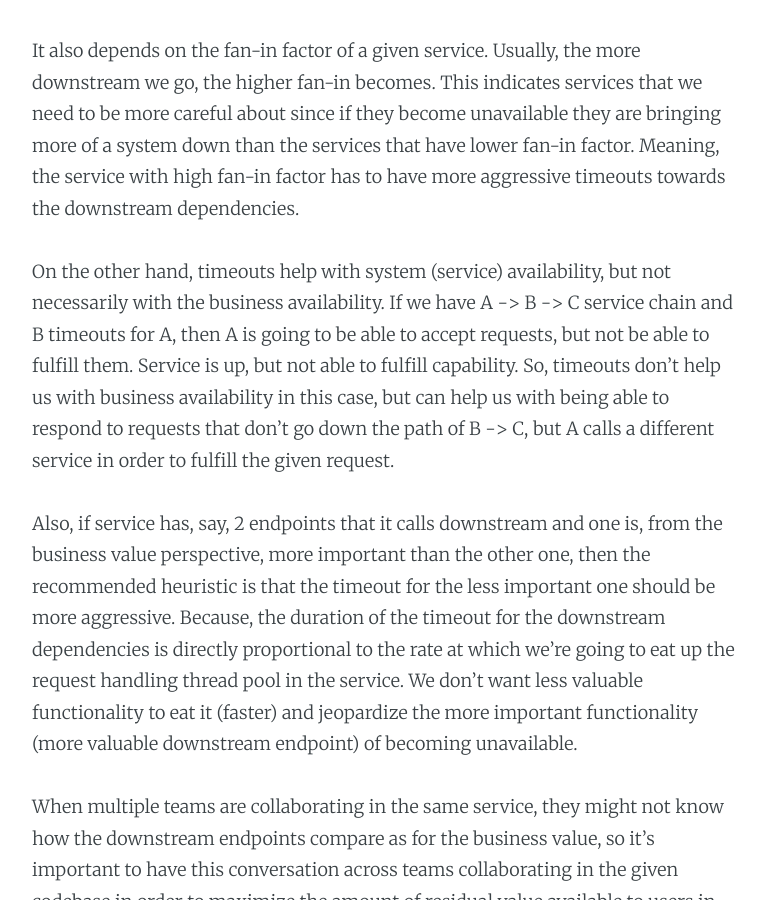
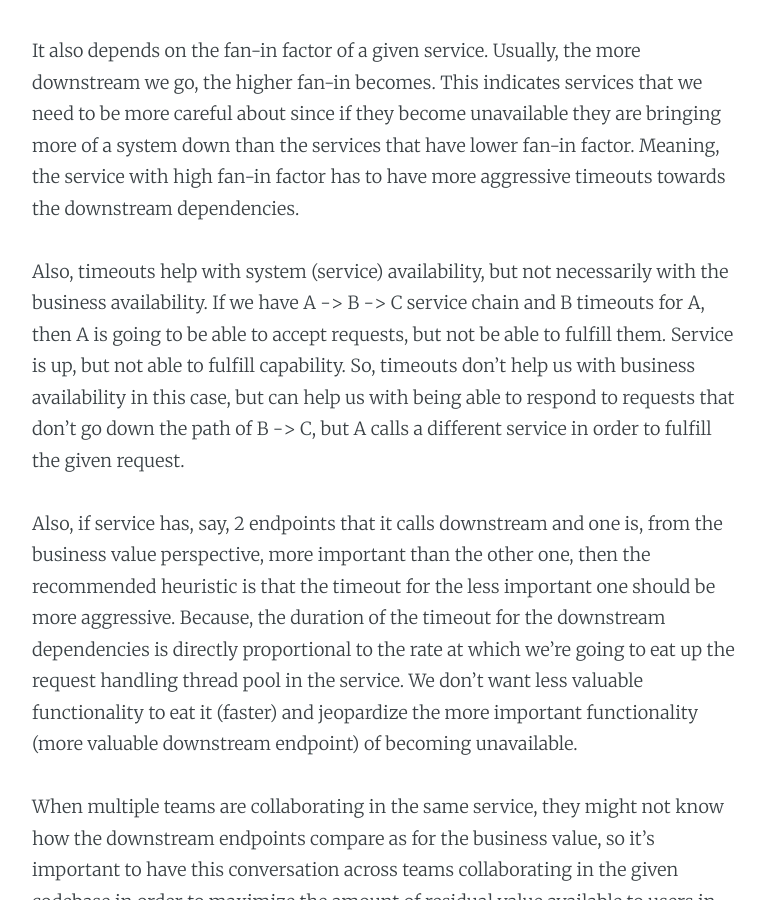
Before and after one commit to dragan-stepanovic/dragan-stepanovic.github.io, a Jekyll site: the page built from _posts/2020-07-19-on-timeouts.md, in a window 1280 px wide and 900 px high, scrolled down 634 px. Shown: the whole window, without its empty margins (253-1018 px from the left). Built offline with Jekyll 4.4.1, drawn with Linux system fonts in a browser that asks for light colours.

Commit message:
Update 2020-07-19-on-timeouts.md

```diff
--- a/_posts/2020-07-19-on-timeouts.md
+++ b/_posts/2020-07-19-on-timeouts.md
@@ -13,7 +13,7 @@ The first service that fails in the call chain is propagating failure upstream u
 It also depends on the fan-in factor of a given service. Usually, the more downstream we go, the higher fan-in becomes. This indicates services that we need to be more careful about since if they become unavailable they are bringing more of a system down than the services that have lower fan-in factor.
 Meaning, the service with high fan-in factor has to have more aggressive timeouts towards the downstream dependencies.
 
-On the other hand, timeouts help with system (service) availability, but not necessarily with the business availability.
+Also, timeouts help with system (service) availability, but not necessarily with the business availability.
 If we have A -> B -> C service chain and B timeouts for A, then A is going to be able to accept requests, but not be able to fulfill them. Service is up, but not able to fulfill capability. So, timeouts don't help us with business availability in this case, but can help us with being able to respond to requests that don't go down the path of B -> C, but A calls a different service in order to fulfill the given request.
 
 Also, if service has, say, 2 endpoints that it calls downstream and one is, from the business value perspective, more important than the other one, then the recommended heuristic is that the timeout for the less important one should be more aggressive. Because, the duration of the timeout for the downstream dependencies is directly proportional to the rate at which we're going to eat up the request handling thread pool in the service. We don't want less valuable functionality to eat it (faster) and jeopardize the more important functionality (more valuable downstream endpoint) of becoming unavailable.
```
